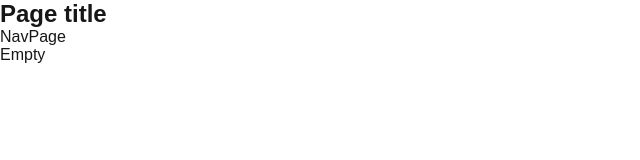
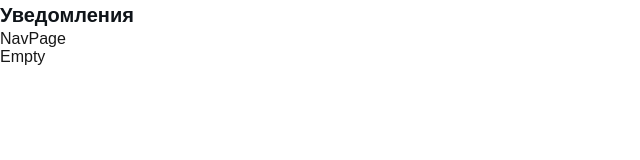
Before and after one commit to klavrenuk/next-notifications, a Next.js app in the folder notifications/: page /pages/notifications in a window 1280 px wide. Shown: the top 160 px of the page, without its empty margins (0-640 px from the left). Built offline with nearby package versions, Linux system fonts and the light colour scheme.

Commit message:
SectionTitle: стилизация

```diff
--- a/notifications/src/app/components/titles/SectionTitle.tsx
+++ b/notifications/src/app/components/titles/SectionTitle.tsx
@@ -1,9 +1,13 @@
 import styles from './styles/section-title.module.css'
 
-export default function SectionTitle() {
+interface Props {
+    text: string
+}
+
+export default function SectionTitle({text}: Props) {
     return (
         <h2 className={styles.title}>
-            Page title
+            { text }
         </h2>
     )
 }
--- a/notifications/src/app/components/titles/styles/section-title.module.css
+++ b/notifications/src/app/components/titles/styles/section-title.module.css
@@ -0,0 +1,5 @@
+.title {
+    color: #0F1419;
+    font-size: 20px;
+    line-height: 30px;
+}
```
